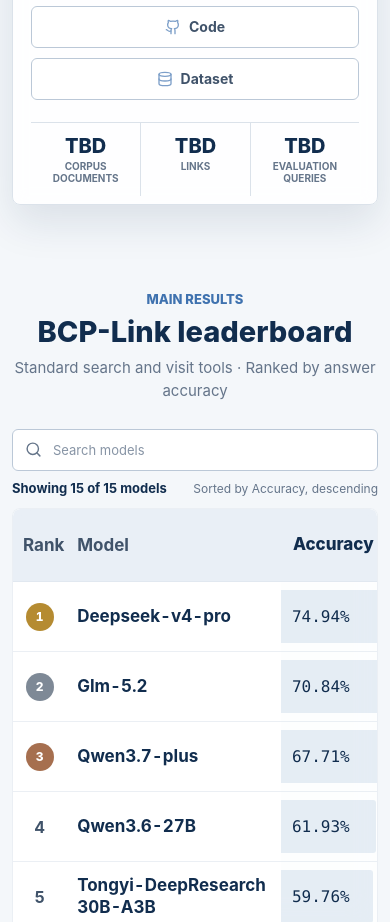
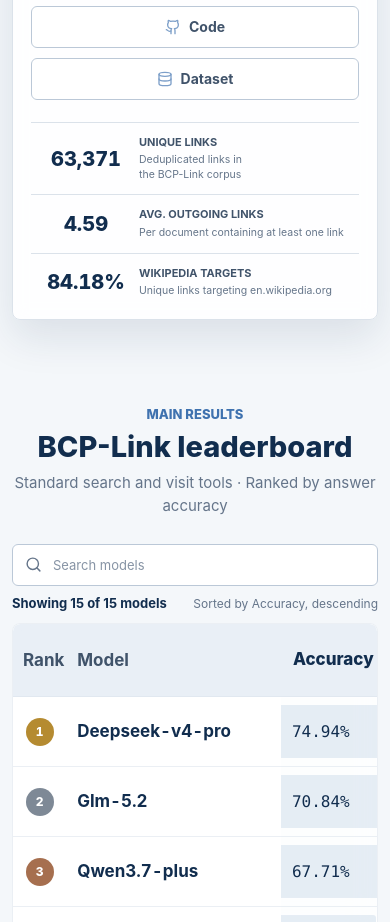
Before and after one commit to ml-stat-Sustech/bcp-link-leaderboard, a React (Vite) app: page / in a window 390 px wide. Shown: the part 980-1902 px from the top of the page. Built offline with nearby package versions, Linux system fonts and the light colour scheme.

Commit message:
Add corpus link statistics

```diff
--- a/src/App.tsx
+++ b/src/App.tsx
@@ -1336,18 +1336,19 @@
                   </button>
                 </div>
                 <dl className="dataset-stats" aria-label={copy.stats.label}>
-                  <div>
-                    <dt>{copy.stats.placeholder}</dt>
-                    <dd>{copy.stats.documents}</dd>
-                  </div>
-                  <div>
-                    <dt>{copy.stats.placeholder}</dt>
-                    <dd>{copy.stats.links}</dd>
-                  </div>
-                  <div>
-                    <dt>{copy.stats.placeholder}</dt>
-                    <dd>{copy.stats.queries}</dd>
-                  </div>
+                  {[
+                    copy.stats.uniqueLinks,
+                    copy.stats.averageOutgoingLinks,
+                    copy.stats.wikipediaTargets,
+                  ].map((stat) => (
+                    <div key={stat.label}>
+                      <dt>{stat.value}</dt>
+                      <dd>
+                        <strong>{stat.label}</strong>
+                        <span>{stat.description}</span>
+                      </dd>
+                    </div>
+                  ))}
                 </dl>
               </div>
             </div>
--- a/src/i18n.ts
+++ b/src/i18n.ts
@@ -71,10 +71,21 @@
   };
   stats: {
     label: string;
-    placeholder: string;
-    documents: string;
-    links: string;
-    queries: string;
+    uniqueLinks: {
+      value: string;
+      label: string;
+      description: string;
+    };
+    averageOutgoingLinks: {
+      value: string;
+      label: string;
+      description: string;
+    };
+    wikipediaTargets: {
+      value: string;
+      label: string;
+      description: string;
+    };
   };
   leaderboard: {
     kicker: string;
@@ -213,10 +224,21 @@
     },
     stats: {
       label: "Dataset summary",
-      placeholder: "TBD",
-      documents: "Corpus documents",
-      links: "Links",
-      queries: "Evaluation queries",
+      uniqueLinks: {
+        value: "63,371",
+        label: "Unique links",
+        description: "Deduplicated links in the BCP-Link corpus",
+      },
+      averageOutgoingLinks: {
+        value: "4.59",
+        label: "Avg. outgoing links",
+        description: "Per document containing at least one link",
+      },
+      wikipediaTargets: {
+        value: "84.18%",
+        label: "Wikipedia targets",
+        description: "Unique links targeting en.wikipedia.org",
+      },
     },
     leaderboard: {
       kicker: "Main results",
@@ -438,10 +460,21 @@
     },
     stats: {
       label: "数据概览",
-      placeholder: "待补",
-      documents: "语料文档",
-      links: "链接",
-      queries: "评测问题",
+      uniqueLinks: {
+        value: "63,371",
+        label: "唯一链接数",
+        description: "BCP-Link 语料中的去重链接总数",
+      },
+      averageOutgoingLinks: {
+        value: "4.59",
+        label: "平均出链数",
+        description: "每篇含链接文档的平均出链数",
+      },
+      wikipediaTargets: {
+        value: "84.18%",
+        label: "Wikipedia 目标占比",
+        description: "目标为 en.wikipedia.org 的唯一链接占比",
+      },
     },
     leaderboard: {
       kicker: "主要结果",
--- a/src/styles.css
+++ b/src/styles.css
@@ -761,11 +761,12 @@
 
 .dataset-stats > div {
   min-width: 0;
-  display: flex;
-  align-items: baseline;
-  gap: 9px;
-  justify-content: center;
-  padding: 14px 18px 11px;
+  display: grid;
+  align-content: start;
+  justify-items: center;
+  gap: 5px;
+  padding: 17px 18px 15px;
+  text-align: center;
 }
 
 .dataset-stats > div + div {
@@ -781,9 +782,25 @@
 
 .dataset-stats dd {
   color: var(--muted);
+  font-size: 11px;
+  line-height: 1.4;
+}
+
+.dataset-stats dd strong,
+.dataset-stats dd span {
+  display: block;
+}
+
+.dataset-stats dd strong {
+  color: var(--text-subtle);
   font-size: 12px;
-  font-weight: 650;
+  font-weight: 720;
   text-transform: uppercase;
+}
+
+.dataset-stats dd span {
+  margin-top: 3px;
+  text-wrap: balance;
 }
 
 .section-heading {
@@ -2045,7 +2062,7 @@
 
 .metric-card[data-popover-placement="top"] .metric-detail-popover {
   top: auto;
-  bottom: calc(100% - 5px);
+  bottom: calc(100% + 4px);
   animation-name: metric-detail-in-up;
 }
 
@@ -2521,23 +2538,36 @@
   }
 
   .dataset-stats {
+    grid-template-columns: 1fr;
     margin-top: 22px;
   }
 
   .dataset-stats > div {
-    display: block;
-    padding: 11px 10px;
-    text-align: center;
+    grid-template-columns: 82px minmax(0, 1fr);
+    align-items: center;
+    justify-items: stretch;
+    gap: 12px;
+    padding: 12px 14px;
+    text-align: left;
+  }
+
+  .dataset-stats > div + div {
+    border-top: 1px solid var(--border);
+    border-left: 0;
   }
 
   .dataset-stats dt {
     font-size: 20px;
-  }
-
-  .dataset-stats dd {
-    margin-top: 2px;
-    font-size: 10px;
-    line-height: 1.25;
+    text-align: center;
+  }
+
+  .dataset-stats dd strong {
+    font-size: 11px;
+  }
+
+  .dataset-stats dd span {
+    font-size: 10.5px;
+    line-height: 1.4;
   }
 
   .section-heading {
```
Also changed, not shown: 2 other files (tests, documents, lock files or other folders).
